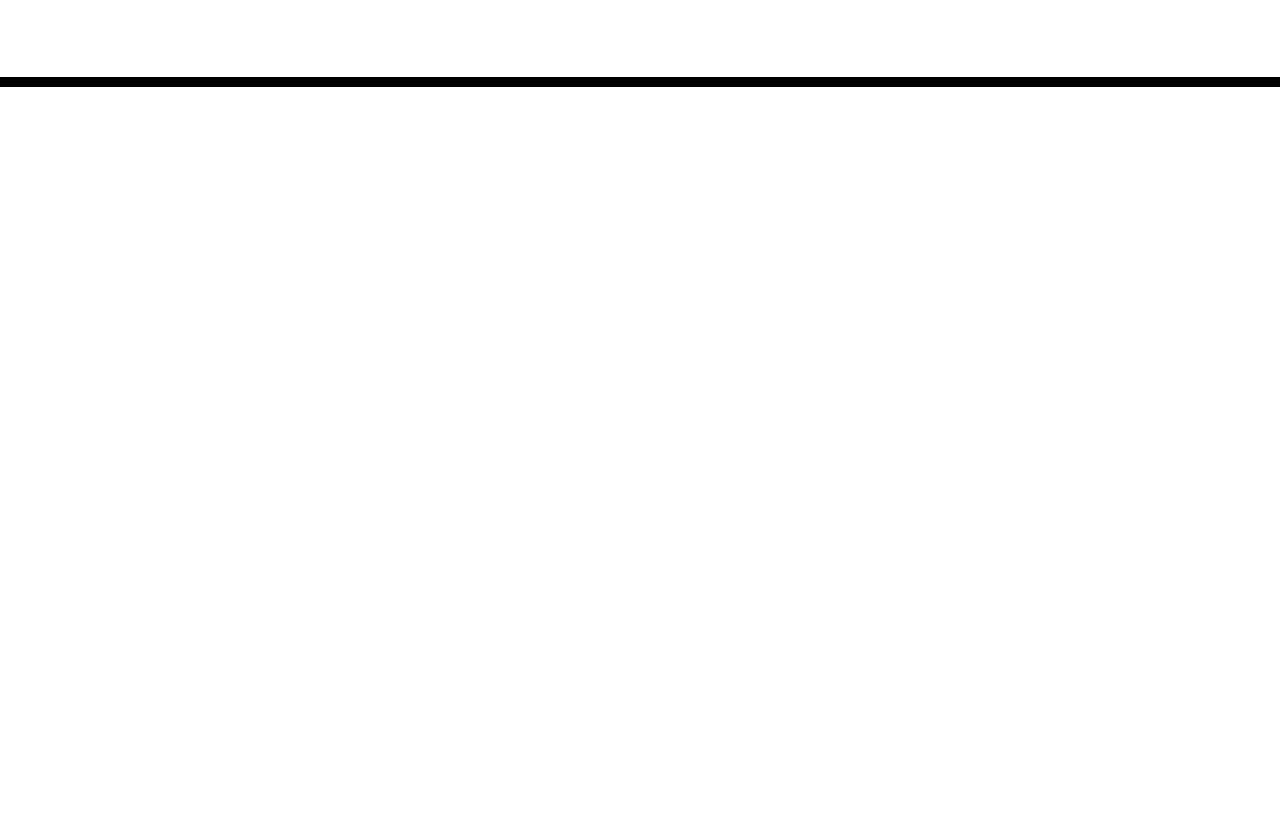
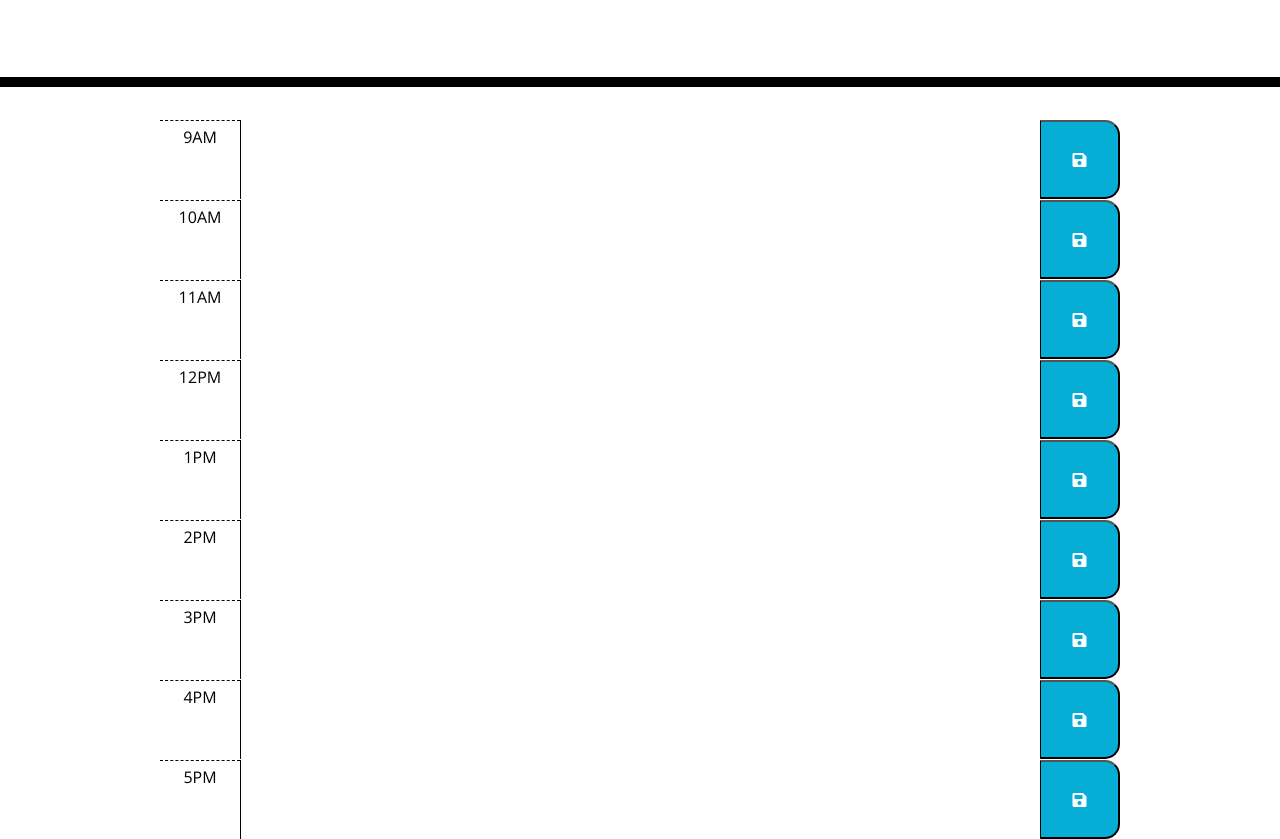
Before and after one commit to PierTwo/my-work-day, a plain HTML site: page index.html in a window 1280 px wide. Shown: the part 181-1020 px from the top of the page. Before the commit the page ends 800 px from the top, so only its background shows below. Drawn offline with nearby package versions, Linux system fonts and the light colour scheme.

Commit message:
Created schedule layout and changed saveBtn style to target the whole button

```diff
--- a/assets/css/style.css
+++ b/assets/css/style.css
@@ -65,7 +65,7 @@ textarea {
   color: white;
 }
 
-.saveBtn i:hover {
+.saveBtn:hover i {
   font-size: 20px;
   transition: all 0.3s ease-in-out;
 }
--- a/index.html
+++ b/index.html
@@ -19,12 +19,67 @@
     <p class="lead">A simple calendar app for scheduling your work day</p>
     <p id="currentDay" class="lead"></p>
   </header>
-  <div class="container">
+
+  <div class="container col-9">
     <!-- Timeblocks go here -->
+    <div class="row time-block">
+      <div class="col-1 p-2 hour">9AM</div>
+      <textarea class="col-10 description"></textarea>
+      <button class="col-1 saveBtn"><i class="fas fa-save"></i></button>
+    </div>
+
+    <div class="row time-block">
+      <div class="col-1 p-2 hour">10AM</div>
+      <textarea class="col-10 description"></textarea>
+      <button class="col-1 saveBtn"><i class="fas fa-save"></i></button>
+    </div>
+
+    <div class="row time-block">
+      <div class="col-1 p-2 hour">11AM</div>
+      <textarea class="col-10 description"></textarea>
+      <button class="col-1 saveBtn"><i class="fas fa-save"></i></button>
+    </div>
+
+    <div class="row time-block">
+      <div class="col-1 p-2 hour">12PM</div>
+      <textarea class="col-10 description"></textarea>
+      <button class="col-1 saveBtn"><i class="fas fa-save"></i></button>
+    </div>
+
+    <div class="row time-block">
+      <div class="col-1 p-2 hour">1PM</div>
+      <textarea class="col-10 description"></textarea>
+      <button class="col-1 saveBtn"><i class="fas fa-save"></i></button>
+    </div>
+
+    <div class="row time-block">
+      <div class="col-1 p-2 hour">2PM</div>
+      <textarea class="col-10 description"></textarea>
+      <button class="col-1 saveBtn"><i class="fas fa-save"></i></button>
+    </div>
+
+    <div class="row time-block">
+      <div class="col-1 p-2 hour">3PM</div>
+      <textarea class="col-10 description"></textarea>
+      <button class="col-1 saveBtn"><i class="fas fa-save"></i></button>
+    </div>
+
+    <div class="row time-block">
+      <div class="col-1 p-2 hour">4PM</div>
+      <textarea class="col-10 description"></textarea>
+      <button class="col-1 saveBtn"><i class="fas fa-save"></i></button>
+    </div>
+
+    <div class="row time-block">
+      <div class="col-1 p-2 hour">5PM</div>
+      <textarea class="col-10 description"></textarea>
+      <button class="col-1 saveBtn"><i class="fas fa-save"></i></button>
+    </div>
   </div>
 
   <script src="https://cdnjs.cloudflare.com/ajax/libs/jquery/3.2.1/jquery.min.js"></script>
   <script src="https://cdnjs.cloudflare.com/ajax/libs/moment.js/2.24.0/moment.min.js"></script>
+  <script src="./assets/js/script.js"></script>
 </body>
 
 </html>
```
